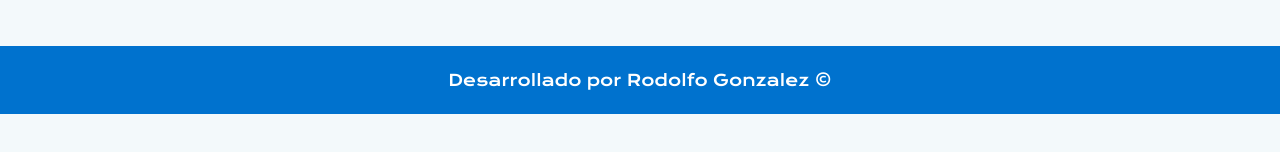
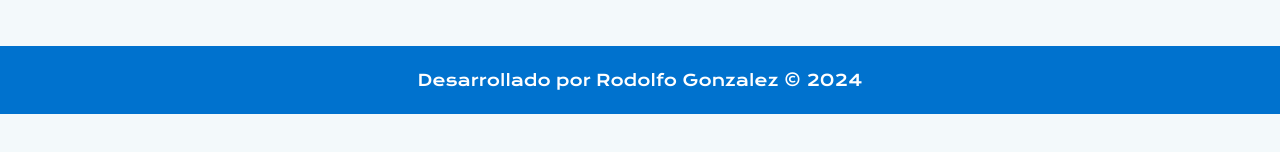
Before and after one commit to rodolfogonzalezled/Portafolio, a plain HTML site: page index.html in a window 1280 px wide. Shown: the part 618-770 px from the top of the page. Drawn offline with nearby package versions, Linux system fonts and the light colour scheme.

Commit message:
Update index.html

```diff
--- a/index.html
+++ b/index.html
@@ -31,7 +31,7 @@
         <img class="img" src="essets/selfie rodolfo.jpeg" alt="foto de Rodolfo"/>
     </main>
     <footer class="footer">
-        <p>Desarrollado por Rodolfo Gonzalez © </p>
+        <p>Desarrollado por Rodolfo Gonzalez © 2024</p>
     </footer>
 </body>
 </html>
```
